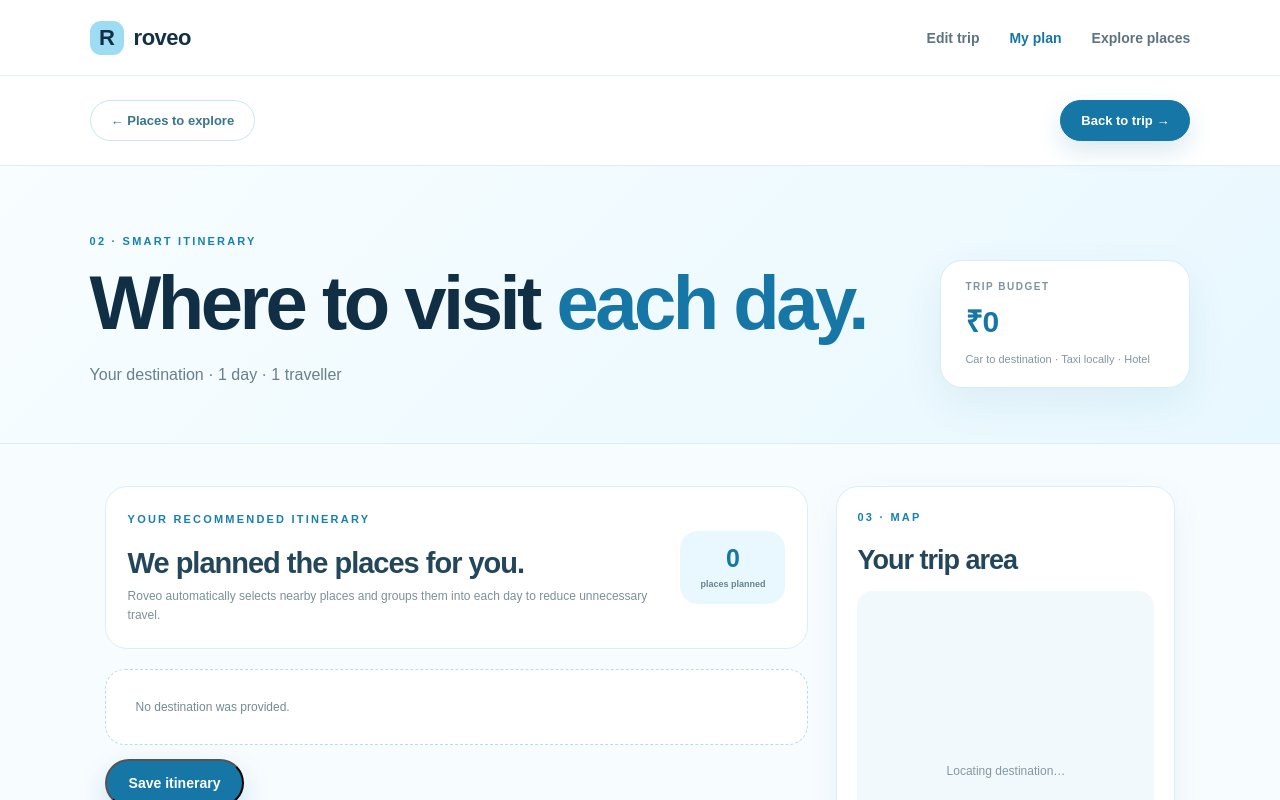
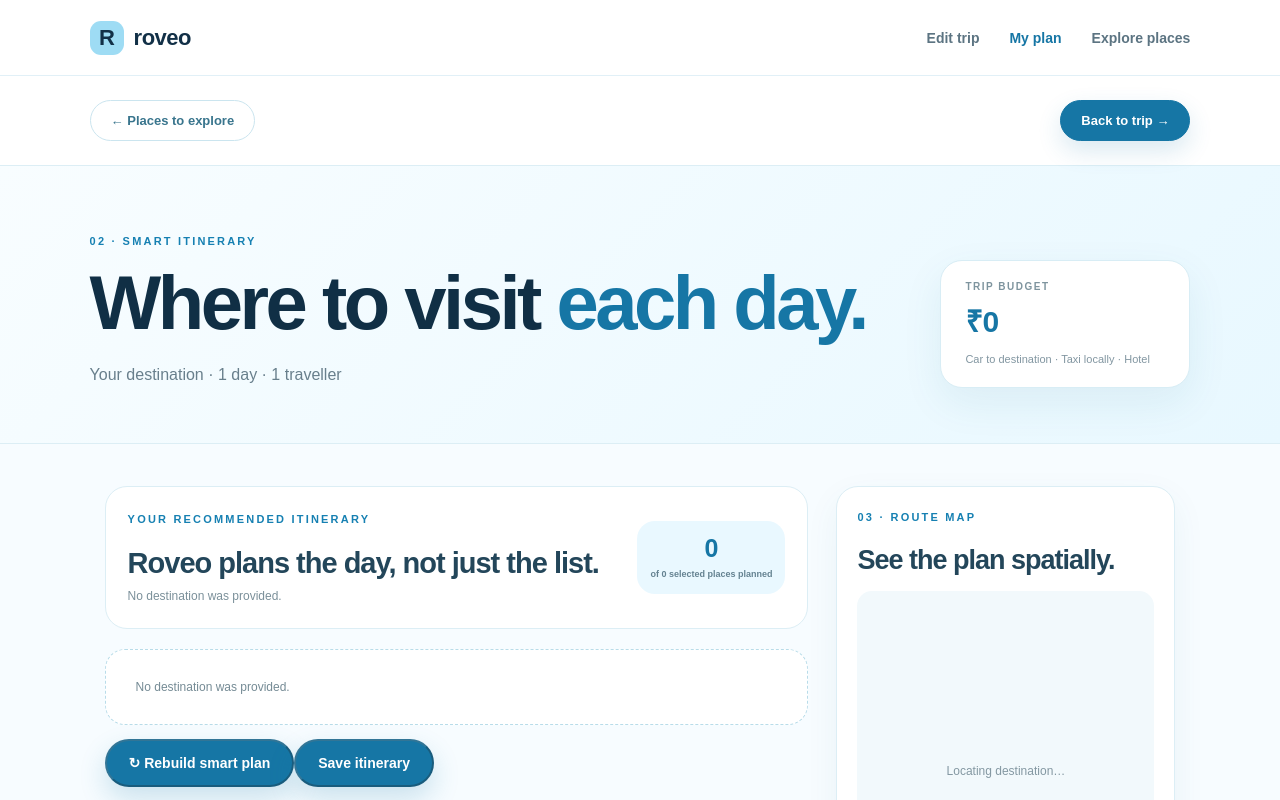
Before and after one commit to RISHITHADASARI18/roveo, a Next.js app: page /itinerary in a window 1280 px wide. Shown: the top 800 px of the page. Built offline with nearby package versions, Linux system fonts and the light colour scheme.

Commit message:
Make itinerary use selected places and smart day planning

```diff
--- a/app/itinerary/page.tsx
+++ b/app/itinerary/page.tsx
@@ -12,7 +12,19 @@
   return 6371*2*Math.asin(Math.sqrt(x));
 }
 
-const ItineraryMap = dynamic(() => import("./ItineraryMap"), { ssr: false });
+const ItineraryMap = dynamic(() => import("./ItineraryMap"), { ssr:false });
+
+type PlannedPlace = {
+  id:string;
+  name:string;
+  type?:string;
+  category?:string;
+  lat:number;
+  lon:number;
+  startTime?:string;
+  durationMinutes?:number;
+  travelTimeMinutes?:number;
+};
 
 function ItineraryContent(){
   const params=useSearchParams();
@@ -24,132 +36,179 @@
   const travel=params.get("travel")||"Car";
   const localTravel=params.get("localTravel")||"Taxi";
   const stay=params.get("stay")||"Hotel";
+  const tripId=params.get("tripId")||"";
 
   const [center,setCenter]=useState<any>(null);
-  const [places,setPlaces]=useState<any[]>([]);
-  const [plans,setPlans]=useState<any[][]>([]);
+  const [selectedPlaces,setSelectedPlaces]=useState<any[]>([]);
+  const [plans,setPlans]=useState<PlannedPlace[][]>([]);
   const [loading,setLoading]=useState(true);
-  const tripId=params.get("tripId")||"";
-  const [message,setMessage]=useState("Building your itinerary…");
+  const [planning,setPlanning]=useState(false);
+  const [message,setMessage]=useState("Loading your selected places…");
   const [saving,setSaving]=useState(false);
   const [saveMessage,setSaveMessage]=useState("");
   const [routes,setRoutes]=useState<any[]>([]);
   const [routeMessage,setRouteMessage]=useState("");
-
-  useEffect(()=>{
-    let stopped=false;
-    async function load(){
-      if(!destination){setLoading(false);setMessage("No destination was provided.");return;}
-      try{
-        setLoading(true);
-        const geo=await fetch("https://nominatim.openstreetmap.org/search?format=jsonv2&limit=1&q="+encodeURIComponent(destination));
-        if(!geo.ok)throw new Error("Could not locate the destination.");
-        const results=await geo.json();
-        if(!results[0])throw new Error("Destination was not found.");
-        const point={lat:Number(results[0].lat),lon:Number(results[0].lon)};
-        if(stopped)return;
-        setCenter(point);
-        setMessage("Finding nearby places…");
-
-        const q='[out:json][timeout:45];(nwr["tourism"~"attraction|museum|viewpoint|gallery|zoo|theme_park|aquarium|artwork"](around:30000,'+point.lat+','+point.lon+');nwr["historic"~"monument|memorial|castle|ruins|archaeological_site|fort|yes"](around:30000,'+point.lat+','+point.lon+');nwr["leisure"~"park|nature_reserve|garden|beach|water_park"](around:30000,'+point.lat+','+point.lon+');nwr["natural"~"waterfall|peak|cave|beach"](around:30000,'+point.lat+','+point.lon+');nwr["amenity"~"place_of_worship|arts_centre|theatre"](around:30000,'+point.lat+','+point.lon+'););out center tags;';
-        const res=await fetch("https://overpass-api.de/api/interpreter?data="+encodeURIComponent(q));
-        if(!res.ok)throw new Error("Places service is temporarily unavailable.");
-        const data=await res.json();
-
-        const found=(data.elements||[])
-          .map((item:any)=>({
-            id:String(item.type||"x")+"-"+String(item.id),
-            name:item.tags?.name||item.tags?.["name:en"]||"",
-            type:item.tags?.tourism||item.tags?.historic||item.tags?.leisure||item.tags?.natural||item.tags?.amenity||"place",
-            lat:Number(item.lat??item.center?.lat),
-            lon:Number(item.lon??item.center?.lon)
-          }))
-          .filter((p:any)=>p.name&&Number.isFinite(p.lat)&&Number.isFinite(p.lon))
-          .filter((p:any,i:number,a:any[])=>a.findIndex((x:any)=>x.name.toLowerCase()===p.name.toLowerCase())===i)
-          .sort((a:any,b:any)=>km(point,a)-km(point,b));
-
-        if(stopped)return;
-        setPlaces(found);
-        const per=Math.max(2,Math.min(5,Math.ceil(Math.min(found.length,days*4)/days)));
-        const next=Array.from({length:days},()=>[] as any[]);
-        found.slice(0,days*per).forEach((place:any,index:number)=>next[index%days].push(place));
-        setPlans(next);
-        await loadSavedItinerary();
-        await loadRoutes();
-        setMessage(found.length?"Nearby places have been grouped across your days.":"No mapped places were found nearby.");
-      }catch(error){
-        if(!stopped)setMessage(error instanceof Error?error.message:"Something went wrong.");
-      }finally{
-        if(!stopped)setLoading(false);
-      }
-    }
-    load();
-    return()=>{stopped=true};
-  },[destination,days]);
-
-  const maxPerDay=Math.max(2,Math.min(5,Math.ceil(Math.min(places.length,days*4)/days)));
+  const [plannerReason,setPlannerReason]=useState("");
+  const [selectedCount,setSelectedCount]=useState(0);
 
   async function loadRoutes(){
     if(!tripId)return;
     try{
-      const res=await fetch("/api/trips/"+encodeURIComponent(tripId)+"/routes");
+      const res=await fetch("/api/trips/"+encodeURIComponent(tripId)+"/routes",{cache:"no-store"});
       const data=await res.json().catch(()=>({}));
       if(!res.ok)throw new Error(data.error||"Could not load saved routes.");
       setRoutes(Array.isArray(data.routes)?data.routes:[]);
-      setRouteMessage(Array.isArray(data.routes)&&data.routes.length?"Saved route details loaded.":"");
+      setRouteMessage(Array.isArray(data.routes)&&data.routes.length?"Real road routes loaded.":"");
     }catch(error){
       setRoutes([]);
       setRouteMessage(error instanceof Error?error.message:"Could not load saved routes.");
     }
   }
 
-  async function calculateRoutes(){
-    if(!tripId)return;
+  async function loadSavedItinerary(){
+    if(!tripId)return false;
     try{
-      setRouteMessage("Calculating routes between stops…");
-      const res=await fetch("/api/trips/"+encodeURIComponent(tripId)+"/routes",{
-        method:"POST",
-        headers:{"Content-Type":"application/json"},
-        body:JSON.stringify({}),
-      });
-      const data=await res.json().catch(()=>({}));
-      if(!res.ok)throw new Error(data.error||"Could not calculate routes.");
-      setRoutes(Array.isArray(data.routes)?data.routes:[]);
-      setRouteMessage(data.routeCount?"Real routes calculated and saved.":"No same-day route legs are needed yet.");
-    }catch(error){
-      setRoutes([]);
-      setRouteMessage(error instanceof Error?error.message:"Could not calculate routes.");
+      const res=await fetch("/api/trips/"+encodeURIComponent(tripId)+"/itinerary",{cache:"no-store"});
+      if(!res.ok)return false;
+      const data=await res.json();
+      if(!Array.isArray(data.days)||!data.days.length)return false;
+      const restored=data.days.map((day:any)=>
+        (day.items||[]).map((item:any)=>item.place?{
+          id:String(item.tripPlaceId),
+          name:item.place.name,
+          type:item.place.category||"place",
+          category:item.place.category||"",
+          lat:Number(item.place.latitude),
+          lon:Number(item.place.longitude),
+          startTime:item.startTime||"",
+          durationMinutes:Number(item.durationMinutes)||0,
+          travelTimeMinutes:Number(item.travelTimeMinutes)||0
+        }:null).filter(Boolean)
+      );
+      setPlans(restored);
+      setMessage("Loaded your saved itinerary. Your manual changes are preserved.");
+      return true;
+    }catch{
+      return false;
     }
   }
 
-  async function saveItinerary(){
+  async function buildPlan(){
     if(!tripId){
-      setSaveMessage("This trip has no saved trip ID yet. Please start from the dashboard.");
+      setPlans([]);
+      setLoading(false);
+      setMessage("Open this page from a saved trip so Roveo can use the places you selected.");
       return;
     }
+
+    setPlanning(true);
+    setMessage("Grouping your selected places by area and building each day…");
+    try{
+      const res=await fetch("/api/trips/"+encodeURIComponent(tripId)+"/itinerary/plan",{
+        method:"POST",
+        headers:{"Content-Type":"application/json"},
+        body:JSON.stringify({days})
+      });
+      const data=await res.json().catch(()=>({}));
+      if(!res.ok)throw new Error(data.error||"Could not build the smart itinerary.");
+
+      setSelectedCount(Number(data.selectedPlaceCount)||0);
+      setPlannerReason(String(data.planner?.message||""));
+      const next=(data.days||[]).map((day:any)=>
+        (day.items||[]).map((place:any)=>({
+          id:String(place.id),
+          name:String(place.name),
+          type:place.category||"place",
+          category:place.category||"",
+          lat:Number(place.latitude),
+          lon:Number(place.longitude),
+          startTime:place.startTime,
+          durationMinutes:Number(place.durationMinutes)||0,
+          travelTimeMinutes:Number(place.travelTimeMinutes)||0
+        }))
+      );
+      setPlans(next);
+      if(!data.selectedPlaceCount){
+        setMessage("No places have been selected yet. Go back to Places to Explore and add the places you want.");
+      }else{
+        setMessage("Smart plan ready — nearby places are grouped together and each day is ordered to reduce backtracking.");
+      }
+    }catch(error){
+      setMessage(error instanceof Error?error.message:"Could not build the smart itinerary.");
+      setPlans([]);
+    }finally{
+      setPlanning(false);
+      setLoading(false);
+    }
+  }
+
+  useEffect(()=>{
+    let cancelled=false;
+    async function load(){
+      if(!destination){setLoading(false);setMessage("No destination was provided.");return;}
+      try{
+        const geo=await fetch("https://nominatim.openstreetmap.org/search?format=jsonv2&limit=1&q="+encodeURIComponent(destination));
+        if(!geo.ok)throw new Error("Could not locate the destination.");
+        const results=await geo.json();
+        if(!results[0])throw new Error("Destination was not found.");
+        if(cancelled)return;
+        setCenter({lat:Number(results[0].lat),lon:Number(results[0].lon)});
+
+        if(!tripId){
+          setLoading(false);
+          setMessage("Open this page from a saved trip so Roveo can use your selected places.");
+          return;
+        }
+
+        const saved=await fetch("/api/trips/"+encodeURIComponent(tripId)+"/places",{cache:"no-store"});
+        const savedData=await saved.json().catch(()=>({}));
+        if(!saved.ok)throw new Error(savedData.error||"Could not load your selected places.");
+
+        const mapped=(savedData.places||[]).map((place:any)=>({
+          id:String(place.id),
+          name:String(place.name),
+          type:place.category||"place",
+          category:place.category||"",
+          lat:Number(place.latitude),
+          lon:Number(place.longitude)
+        })).filter((place:any)=>Number.isFinite(place.lat)&&Number.isFinite(place.lon));
+
+        if(cancelled)return;
+        setSelectedPlaces(mapped);
+        setSelectedCount(mapped.length);
+
+        const savedItinerary=await loadSavedItinerary();
+        if(cancelled)return;
+
+        if(!savedItinerary)await buildPlan();
+        await loadRoutes();
+      }catch(error){
+        if(!cancelled){
+          setLoading(false);
+          setMessage(error instanceof Error?error.message:"Something went wrong.");
+        }
+      }
+    }
+    load();
+    return()=>{cancelled=true};
+  },[destination,tripId,days]);
+
+  async function saveItinerary(){
+    if(!tripId)return;
     setSaving(true);
     setSaveMessage("");
     try{
-      const savedPlaces=await fetch("/api/trips/"+encodeURIComponent(tripId)+"/places");
-      if(!savedPlaces.ok)throw new Error("Could not load saved places for this trip.");
-      const placeData=await savedPlaces.json();
-      const byProviderId=new Map<string,any>();
-      const byName=new Map<string,any>();
-      for(const place of placeData.places||[]){
-        if(place.providerPlaceId)byProviderId.set(String(place.providerPlaceId),place);
-        byName.set(String(place.name).toLowerCase(),place);
-      }
       const payloadDays=plans.map((items,dayIndex)=>({
         dayNumber:dayIndex+1,
-        items:items.map((place:any,index:number)=>{
-          const saved=byProviderId.get(String(place.id))||byName.get(String(place.name).toLowerCase());
-          if(!saved)throw new Error("Save the places from the Explore page before saving this itinerary.");
-          return {
-            tripPlaceId:Number(saved.id),
-            position:index+1
-          };
-        })
+        items:items.map((place,index)=>({
+          tripPlaceId:Number(place.id),
+          position:index+1,
+          startTime:place.startTime||null,
+          durationMinutes:place.durationMinutes||null,
+          travelTimeMinutes:place.travelTimeMinutes||0
+        }))
       }));
+
       const res=await fetch("/api/trips/"+encodeURIComponent(tripId)+"/itinerary",{
         method:"PUT",
         headers:{"Content-Type":"application/json"},
@@ -157,8 +216,10 @@
       });
       const data=await res.json().catch(()=>({}));
       if(!res.ok)throw new Error(data.error||"Could not save the itinerary.");
+
       setSaveMessage("Itinerary saved to your trip.");
-      await calculateRoutes();
+      await loadRoutes();
+      if(!routes.length)await calculateRoutes();
     }catch(error){
       setSaveMessage(error instanceof Error?error.message:"Could not save the itinerary.");
     }finally{
@@ -166,54 +227,49 @@
     }
   }
 
-  async function loadSavedItinerary(){
+  async function calculateRoutes(){
     if(!tripId)return;
     try{
-      const res=await fetch("/api/trips/"+encodeURIComponent(tripId)+"/itinerary");
-      if(!res.ok)return;
-      const data=await res.json();
-      if(!Array.isArray(data.days)||!data.days.length)return;
-      const restored=data.days.map((day:any)=>({
-        ...day,
-        items:(day.items||[]).map((item:any)=>item.place?{
-          id:String(item.tripPlaceId),
-          name:item.place.name,
-          type:item.place.category||"place",
-          lat:Number(item.place.latitude),
-          lon:Number(item.place.longitude)
-        }:null).filter(Boolean)
-      }));
-      setPlans(restored.map((day:any)=>day.items));
-      setMessage("Loaded your saved itinerary.");
-    }catch{
-      // Keep the generated itinerary if the saved version cannot be loaded.
+      setRouteMessage("Calculating real road routes between same-day stops…");
+      const res=await fetch("/api/trips/"+encodeURIComponent(tripId)+"/routes",{
+        method:"POST",
+        headers:{"Content-Type":"application/json"},
+        body:JSON.stringify({})
+      });
+      const data=await res.json().catch(()=>({}));
+      if(!res.ok)throw new Error(data.error||"Could not calculate routes.");
+      setRoutes(Array.isArray(data.routes)?data.routes:[]);
+      setRouteMessage(data.routeCount?"Real road routes calculated and saved.":"No same-day route legs are needed yet.");
+    }catch(error){
+      setRouteMessage(error instanceof Error?error.message:"Could not calculate routes.");
     }
   }
-  const planned=plans.flat();
 
   function remove(day:number,id:string){
-    setPlans(current=>current.map((items,index)=>index===day?items.filter((p:any)=>p.id!==id):items));
+    setPlans(current=>current.map((items,index)=>index===day?items.filter(place=>place.id!==id):items));
   }
 
   function move(from:number,id:string,to:number){
-    const place=plans[from]?.find((p:any)=>p.id===id);
-    if(!place||plans[to]?.length>=maxPerDay)return;
-    setPlans(current=>current.map((items,index)=>index===from?items.filter((p:any)=>p.id!==id):index===to?[...items,place]:items));
+    if(to<0||to>=plans.length)return;
+    const place=plans[from]?.find(item=>item.id===id);
+    if(!place)return;
+    setPlans(current=>current.map((items,index)=>{
+      if(index===from)return items.filter(item=>item.id!==id);
+      if(index===to)return [...items,place];
+      return items;
+    }));
   }
 
-  function regenerate(day:number){
-    const replacement=places.filter((p:any)=>!plans.flatMap((items,index)=>index===day?[]:items).some((x:any)=>x.id===p.id)).slice(0,maxPerDay);
-    setPlans(current=>current.map((items,index)=>index===day?replacement:items));
-  }
-
-  const mapPlaces=plans.flatMap((items,dayIndex)=>items.map((place:any,index:number)=>({
+  const planned=plans.flat();
+  const unplanned=selectedPlaces.filter(place=>!planned.some(item=>item.id===place.id));
+  const mapPlaces=plans.flatMap((items,dayIndex)=>items.map((place,index)=>({
     id:String(place.id),
     name:place.name,
     type:place.type,
-    lat:Number(place.lat),
-    lon:Number(place.lon),
+    lat:place.lat,
+    lon:place.lon,
     day:dayIndex+1,
-    order:index+1,
+    order:index+1
   })));
   const formattedBudget=new Intl.NumberFormat("en-IN",{maximumFractionDigits:0}).format(budget);
 
@@ -236,28 +292,46 @@
     <section className="itinerary-layout">
       <div className="itinerary-main">
         <div className="itinerary-intro">
-          <div><span className="eyebrow">YOUR RECOMMENDED ITINERARY</span><h2>We planned the places for you.</h2><p>{loading?message:"Roveo automatically selects nearby places and groups them into each day to reduce unnecessary travel."}</p></div>
-          <div className="itinerary-count"><strong>{planned.length}</strong><span>places planned</span></div>
+          <div>
+            <span className="eyebrow">YOUR RECOMMENDED ITINERARY</span>
+            <h2>Roveo plans the day, not just the list.</h2>
+            <p>{loading||planning?message:plannerReason||message}</p>
+          </div>
+          <div className="itinerary-count"><strong>{planned.length}</strong><span>of {selectedCount} selected places planned</span></div>
         </div>
 
-        {loading&&<div className="itinerary-loading">{message}</div>}
-        {!loading&&!plans.length&&<div className="itinerary-loading">{message}</div>}
+        {!loading&&!planning&&!tripId&&<div className="itinerary-loading">{message}</div>}
+        {!loading&&!planning&&tripId&&!selectedCount&&<div className="itinerary-loading"><strong>No places selected yet.</strong><br/>Go to Places to Explore, add the places you actually want, then return here.</div>}
 
-        <div className="itinerary-save-row"><button type="button" className="primary-button" onClick={saveItinerary} disabled={saving}>{saving?"Saving…":"Save itinerary"}</button>{saveMessage&&<span>{saveMessage}</span>}{routeMessage&&<span>{routeMessage}</span>}</div>
+        <div className="itinerary-save-row">
+          <button type="button" className="primary-button" onClick={buildPlan} disabled={planning||loading||!tripId||!selectedCount}>{planning?"Planning…":"↻ Rebuild smart plan"}</button>
+          <button type="button" className="primary-button" onClick={saveItinerary} disabled={saving||!tripId||!planned.length}>{saving?"Saving…":"Save itinerary"}</button>
+          {saveMessage&&<span>{saveMessage}</span>}
+          {routeMessage&&<span>{routeMessage}</span>}
+        </div>
+
+        {unplanned.length>0&&<div className="itinerary-loading"><strong>{unplanned.length} selected {unplanned.length===1?"place is":"places are"} not in the current plan.</strong> Rebuild the smart plan to distribute all selected places again.</div>}
 
         <div className="itinerary-days">
           {plans.map((items,day)=>{
-            const total=items.length>1?items.slice(1).reduce((sum:number,p:any,index:number)=>sum+km(items[index],p),0):0;
+            const total=items.length>1?items.slice(1).reduce((sum,place,index)=>sum+km(items[index],place),0):0;
+            const dayTitle=day===0?"Arrival & nearby highlights":day===days-1?"Final discoveries & return":"Explore one area at a time";
             return <article className="itinerary-day" key={day}>
               <div className="itinerary-day-head">
-                <div><span className="day-number">DAY {day+1}</span><h3>{day===0?"Arrival & nearby highlights":day===days-1?"Final discoveries & return":"Explore one area at a time"}</h3></div>
+                <div><span className="day-number">DAY {day+1}</span><h3>{dayTitle}</h3></div>
                 <div className="day-stats"><strong>{items.length} places</strong><span>~{total.toFixed(1)} km between stops</span></div>
               </div>
 
+              <p className="planning-rule">Roveo grouped this day geographically first, then ordered the stops to reduce backtracking.</p>
+
               <div className="planned-place-list">
-                {items.map((place:any,index:number)=><div className="planned-place" key={place.id}>
+                {items.map((place,index)=><div className="planned-place" key={place.id}>
                   <div className="place-order">{index+1}</div>
-                  <div><strong>{place.name}</strong><small>{String(place.type).replaceAll("_"," ")}</small></div>
+                  <div>
+                    <strong>{place.name}</strong>
+                    <small>{place.startTime||"Flexible time"} · {place.durationMinutes||90} min · {place.type||"place"}</small>
+                    {place.travelTimeMinutes? <small>Travel from previous stop: ~{place.travelTimeMinutes} min</small>:null}
+                  </div>
                   <div className="place-actions">
                     <button type="button" onClick={()=>remove(day,place.id)}>Remove</button>
                     {day>0&&<button type="button" onClick={()=>move(day,place.id,day-1)}>← Day {day}</button>}
@@ -266,11 +340,10 @@
                 </div>)}
               </div>
 
-              {!items.length&&<p className="empty-day">No places planned for this day yet.</p>}
+              {!items.length&&<p className="empty-day">No selected places are assigned to this day.</p>}
 
               <div className="day-footer">
-                <span className="auto-plan-note">✓ Roveo selected these places automatically</span>
-                <button type="button" onClick={()=>regenerate(day)}>↻ Regenerate day</button>
+                <span className="auto-plan-note">✓ Places are grouped by proximity to reduce wasted local travel</span>
               </div>
             </article>;
           })}
@@ -279,7 +352,7 @@
 
       <aside className="itinerary-side">
         <div className="itinerary-map-card">
-          <span className="eyebrow">03 · MAP</span><h2>Your trip area</h2>
+          <span className="eyebrow">03 · ROUTE MAP</span><h2>See the plan spatially.</h2>
           {center?<ItineraryMap center={center} places={mapPlaces} routes={routes}/>:<div className="map-loading">Locating destination…</div>}
           {center&&<a className="map-link" href={"https://www.openstreetmap.org/?mlat="+center.lat+"&mlon="+center.lon+"#map=12/"+center.lat+"/"+center.lon} target="_blank" rel="noreferrer">Open full map ↗</a>}
         </div>
@@ -293,6 +366,13 @@
           <div><span>Travellers</span><strong>{people}</strong></div>
           <div><span>Budget</span><strong>₹{formattedBudget}</strong></div>
         </div>
+
+        <div className="budget-breakdown">
+          <span className="eyebrow">05 · ROVEO LOGIC</span>
+          <h2>Less travel. More exploring.</h2>
+          <p className="planning-rule">Roveo first groups the places you selected into geographic areas. Then it orders each day from one stop to the next instead of randomly spreading attractions across the destination.</p>
+          <p className="planning-rule">The final Save step calculates real road routes between the same-day stops, so the map reflects the actual route rather than just straight-line distance.</p>
+        </div>
       </aside>
     </section>
   </main>;
```
